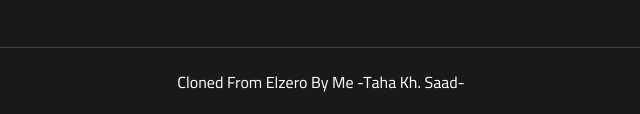
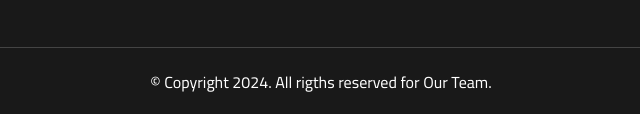
Before and after one commit to TahaKhaledSaad/Grad-UI, a plain HTML site: page index.html in a window 1280 px wide. Shown: the part 5409-5523 px from the top of the page, 319-959 px from the left. Drawn offline with Linux system fonts and the light colour scheme.

Commit message:
edit footer

```diff
--- a/index.html
+++ b/index.html
@@ -466,7 +466,7 @@
           <img decoding="async" src="imgs/gallery-06.jpg" alt="" />
         </div>
       </div>
-      <p class="copyright">Cloned From Elzero By Me -Taha Kh. Saad-</p>
+      <p class="copyright">© Copyright 2024. All rigths reserved for Our Team.</p>
     </div>
     <!-- End Footer -->
   </body>
```
